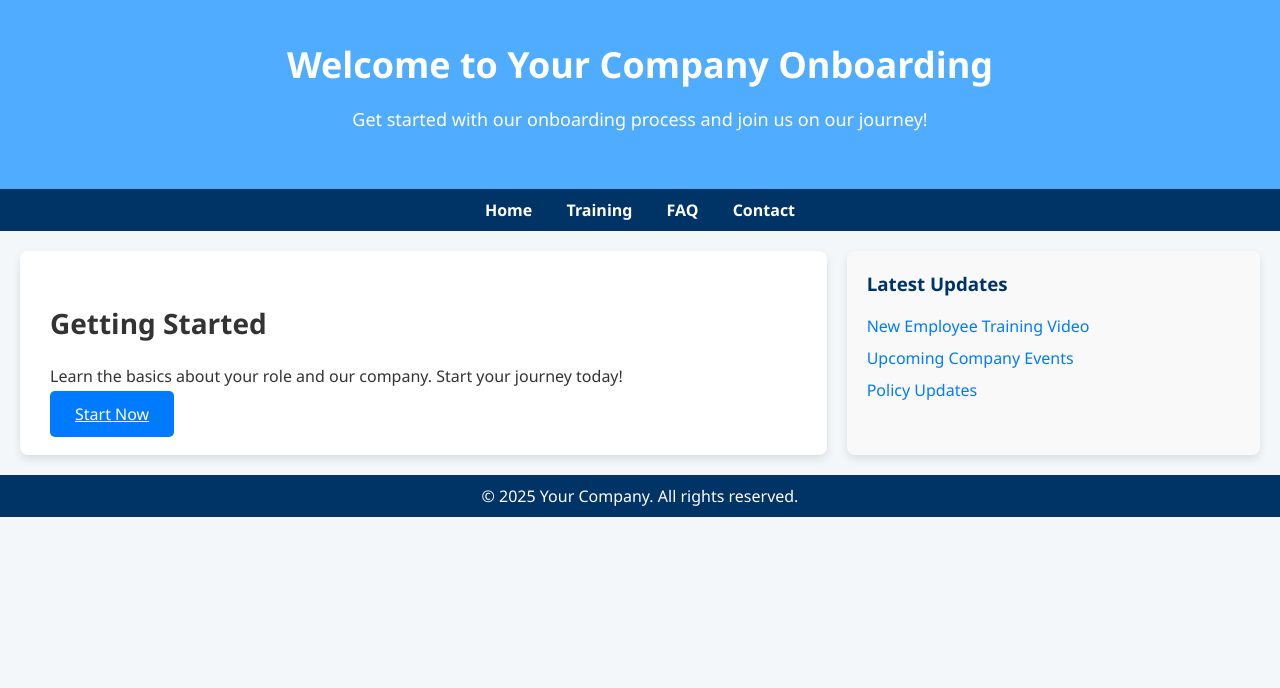
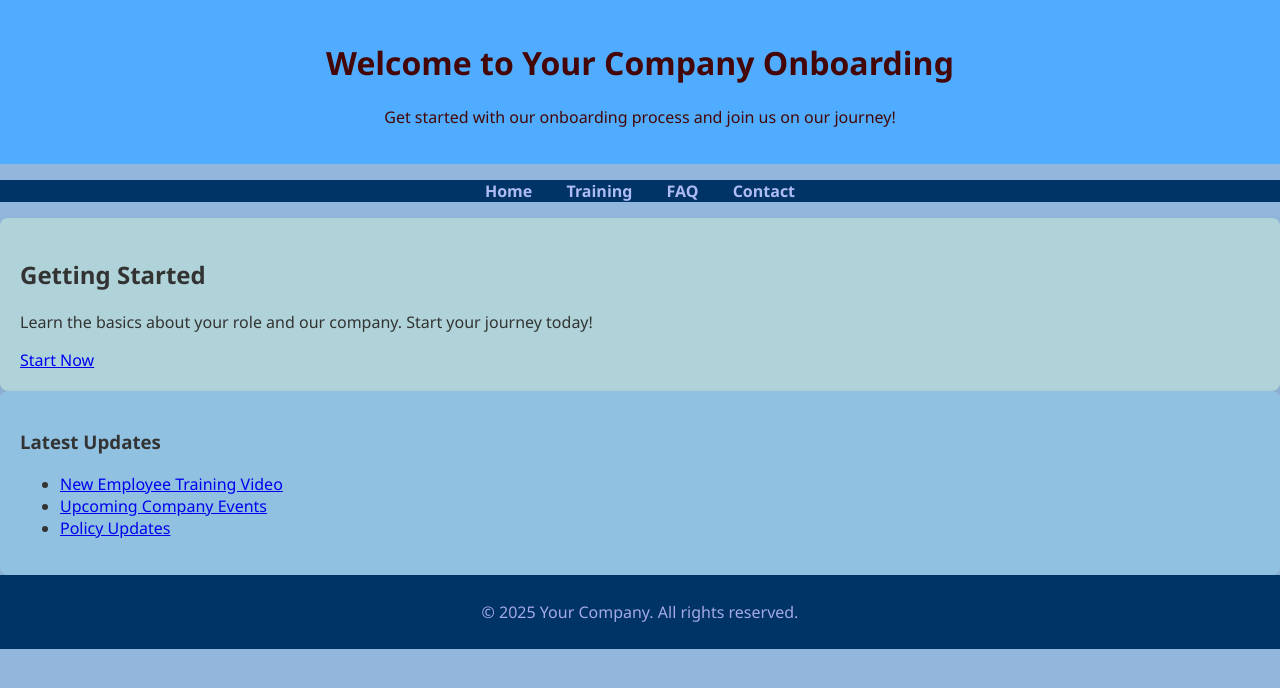
Before and after one commit to LianneKho/flaskapp, a Flask app: page / in a window 1280 px wide. Shown: the top 688 px of the page. Run offline with Flask 3, Linux system fonts and the light colour scheme.

Commit message:
Update for Render deployment

```diff
--- /dev/null
+++ b/Static/styles.css
@@ -0,0 +1,72 @@
+/* Algemene opmaak */
+body {
+    font-family: 'Segoe UI', Tahoma, Geneva, Verdana, sans-serif;
+    margin: 0;
+    padding: 0;
+    background-color: #93b7dc;
+    color: #333;
+}
+
+/* Header */
+header {
+    background-color: #4facfe;
+    color: rgb(68, 6, 6);
+    text-align: center;
+    padding: 20px;
+}
+
+/* Navigatie */
+nav ul {
+    list-style-type: none;
+    padding: 0;
+    text-align: center;
+    background-color: #003366;
+}
+
+nav ul li {
+    display: inline;
+    margin: 0 15px;
+}
+
+nav ul li a {
+    color: rgb(174, 188, 244);
+    text-decoration: none;
+    font-weight: bold;
+}
+
+nav ul li a:hover {
+    text-decoration: underline;
+}
+
+/* Container voor de hoofdsectie en de zijbalk */
+.container {
+    display: flex;
+    margin: 20px;
+    gap: 20px;
+}
+
+/* Hoofdsectie */
+.main-section {
+    flex: 2;
+    background-color: rgb(175, 211, 216);
+    padding: 20px;
+    border-radius: 8px;
+    box-shadow: 0 4px 8px rgba(0, 0, 0, 0.1);
+}
+
+/* Zijbalk */
+.sidebar {
+    flex: 1;
+    background-color: #90c1e0;
+    padding: 20px;
+    border-radius: 8px;
+    box-shadow: 0 4px 8px rgba(0, 0, 0, 0.1);
+}
+
+/* Footer */
+footer {
+    background-color: #003366;
+    color: rgb(165, 170, 230);
+    text-align: center;
+    padding: 10px 0;
+}
--- a/templates/index.html
+++ b/templates/index.html
@@ -4,7 +4,7 @@
     <meta charset="UTF-8">
     <meta name="viewport" content="width=device-width, initial-scale=1.0">
     <title>Onboarding - Your Company</title>
-    <link rel="stylesheet" href="styles.css">
+    <link rel="stylesheet" href="{{ url_for('static', filename='styles.css') }}">
 </head>
 <body>
 
--- a/templates/styles.css
+++ /dev/null
@@ -1,138 +0,0 @@
-/* Algemene opmaak */
-body {
-    font-family: 'Segoe UI', Tahoma, Geneva, Verdana, sans-serif;
-    margin: 0;
-    padding: 0;
-    background-color: #f4f7fa; /* Lichte achtergrondkleur */
-    color: #333;
-}
-
-/* Header */
-header {
-    background-color: #4facfe; /* Mooie blauwe achtergrond */
-    color: white;
-    text-align: center;
-    padding: 40px 20px;
-}
-
-header .header-content h1 {
-    font-size: 36px;
-    margin: 0;
-}
-
-header .header-content p {
-    font-size: 18px;
-}
-
-/* Navigatie */
-nav {
-    background-color: #003366; /* Diepblauwe achtergrond voor navigatie */
-    padding: 10px 0;
-    text-align: center;
-}
-
-nav ul {
-    list-style-type: none;
-    margin: 0;
-    padding: 0;
-}
-
-nav ul li {
-    display: inline;
-    margin: 0 15px;
-}
-
-nav ul li a {
-    color: white;
-    text-decoration: none;
-    font-weight: bold;
-    font-size: 16px;
-}
-
-nav ul li a:hover {
-    text-decoration: underline;
-}
-
-/* Main Content Area */
-.main-content {
-    display: flex;
-    gap: 20px;
-    margin: 20px;
-}
-
-/* Main Section */
-.main-section {
-    flex: 2;
-    background-color: white;
-    padding: 30px;
-    border-radius: 8px;
-    box-shadow: 0 4px 8px rgba(0, 0, 0, 0.1);
-}
-
-.main-section h2 {
-    font-size: 28px;
-}
-
-.main-section .btn-primary {
-    background-color: #007bff;
-    color: white;
-    padding: 12px 25px;
-    border: none;
-    border-radius: 5px;
-    font-size: 16px;
-    cursor: pointer;
-    margin-top: 20px;
-}
-
-.main-section .btn-primary:hover {
-    background-color: #0056b3;
-}
-
-/* Sidebar */
-.sidebar {
-    flex: 1;
-    background-color: #f9f9f9;
-    padding: 20px;
-    border-radius: 8px;
-    box-shadow: 0 4px 8px rgba(0, 0, 0, 0.1);
-}
-
-.sidebar h3 {
-    margin-top: 0;
-    color: #003366;
-}
-
-.sidebar ul {
-    list-style-type: none;
-    padding: 0;
-    margin: 0;
-}
-
-.sidebar ul li {
-    margin: 10px 0;
-}
-
-.sidebar ul li a {
-    text-decoration: none;
-    color: #007bff;
-    font-size: 16px;
-}
-
-.sidebar ul li a:hover {
-    text-decoration: underline;
-}
-
-/* Footer */
-footer {
-    background-color: #003366;
-    color: white;
-    text-align: center;
-    padding: 10px 0;
-    position: relative;
-    bottom: 0;
-    width: 100%;
-}
-
-footer p {
-    margin: 0;
-}
```
Also changed, not shown: Static/images/achtergrond.jpg (deleted), templates/FAQ.html (added), templates/contact.html (added), templates/login.html (added).
